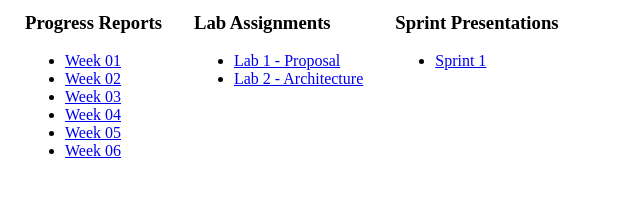
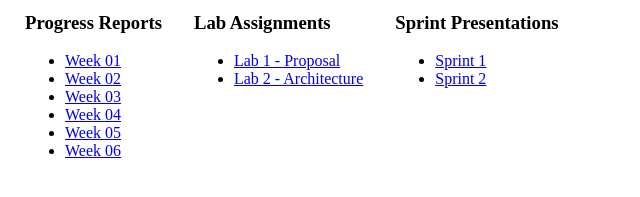
Before and after one commit to evankennedy/csulb-cecs492a, a plain HTML site: page index.html in a window 1280 px wide. Shown: the part 151-348 px from the top of the page, 0-640 px from the left. Drawn offline with Linux system fonts and the light colour scheme.

Commit message:
Add sprint 2 presentation

```diff
--- a/index.html
+++ b/index.html
@@ -31,6 +31,7 @@
         <h3>Sprint Presentations</h3>
         <ul>
           <li><a href="Team5-Sprint1_Presentation.pptx">Sprint 1</a></li>
+		  <li><a href="Team5-Sprint2_Presentation.pptx">Sprint 2</a></li>
         </ul>
       </td>
     </tr>
```
Also changed, not shown: 1 other file.
